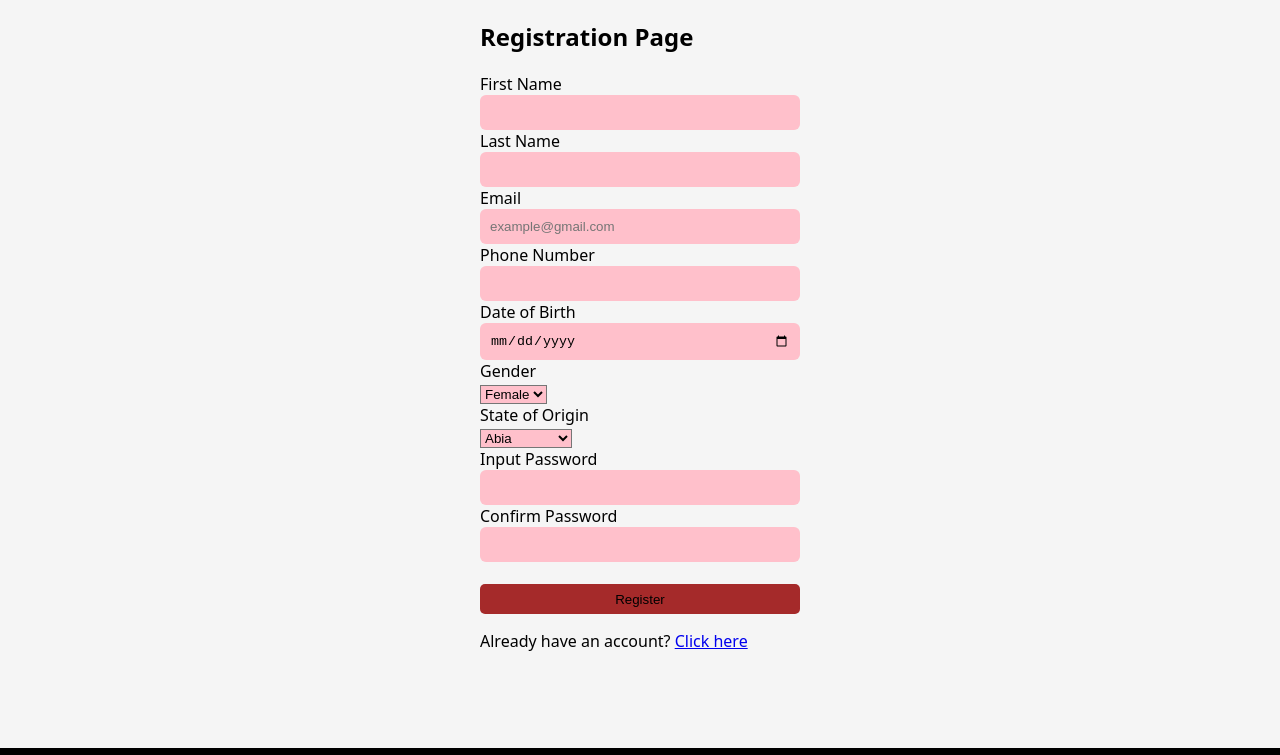
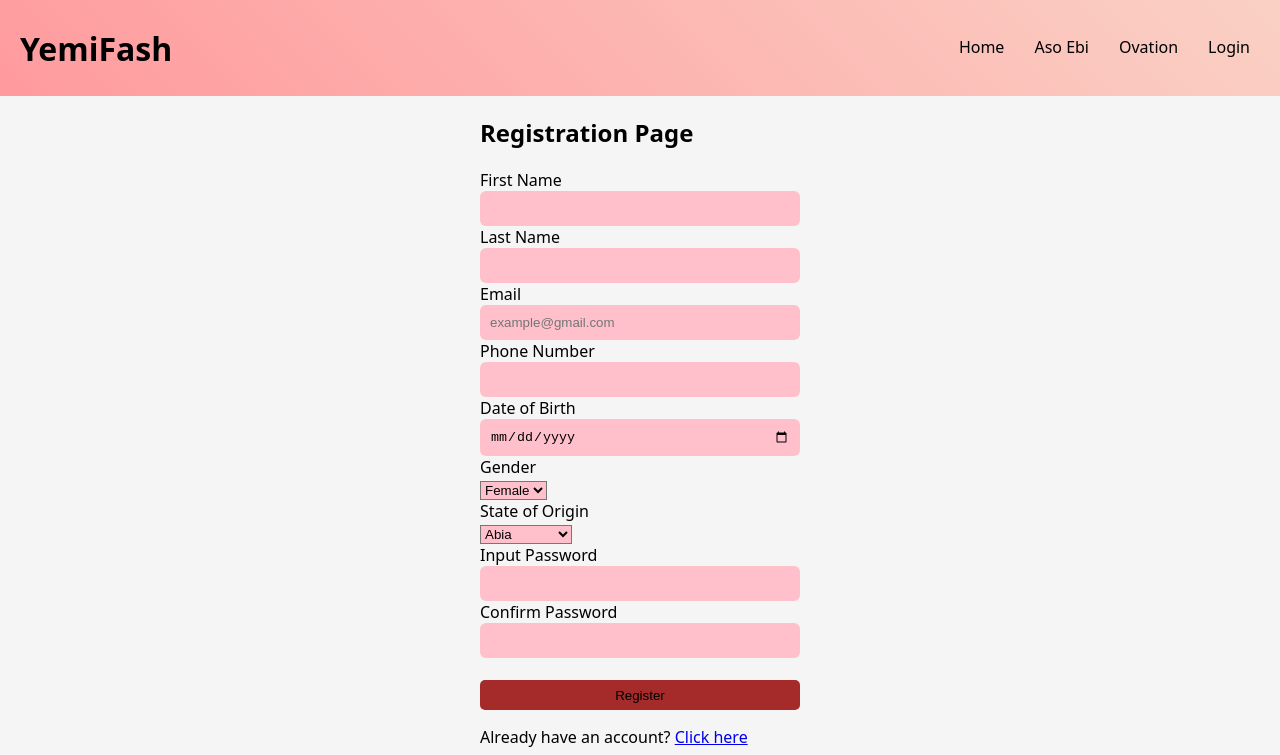
Before and after one commit to mperorjohn/christianaTutorial, a plain HTML site: page fashionBlog/registration.html in a window 1280 px wide. Shown: the top 755 px of the page. Drawn offline with Linux system fonts and the light colour scheme.

Commit message:
nav page added

```diff
--- a/fashionBlog/registration.html
+++ b/fashionBlog/registration.html
@@ -8,6 +8,15 @@
     <link rel="stylesheet" href="login.css">
 </head>
 <body>
+    <nav>
+        <h1>YemiFash</h1>
+        <ul>
+            <li><a href="./yemi.html">Home</a></li>
+            <li><a href="./aso_ebi.html">Aso Ebi</a></li>
+            <li><a href="ovation.html">Ovation</a></li>
+            <li><a href="login.html">Login</a></li>
+        </ul>
+    </nav>
     <div class="regform">
         <section>
             <form action="" method="post">
```
Also changed, not shown: fashionBlog/yemi.html (+2 -2 lines).
